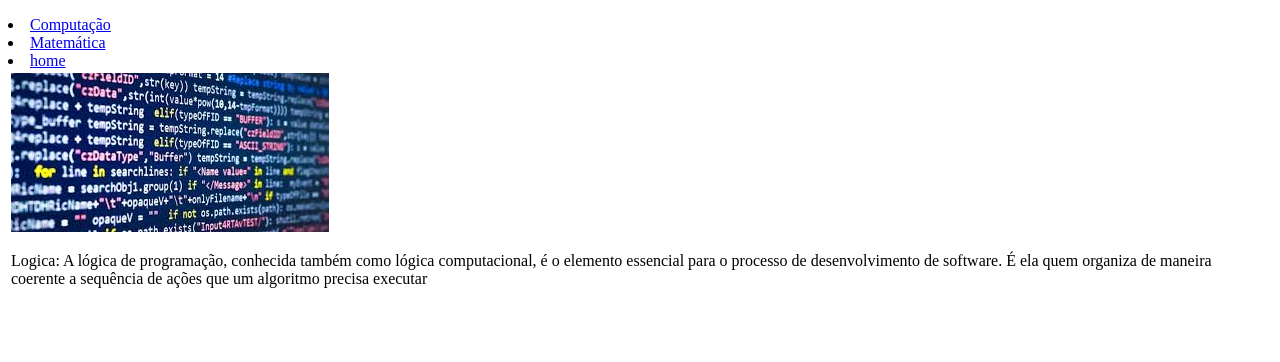
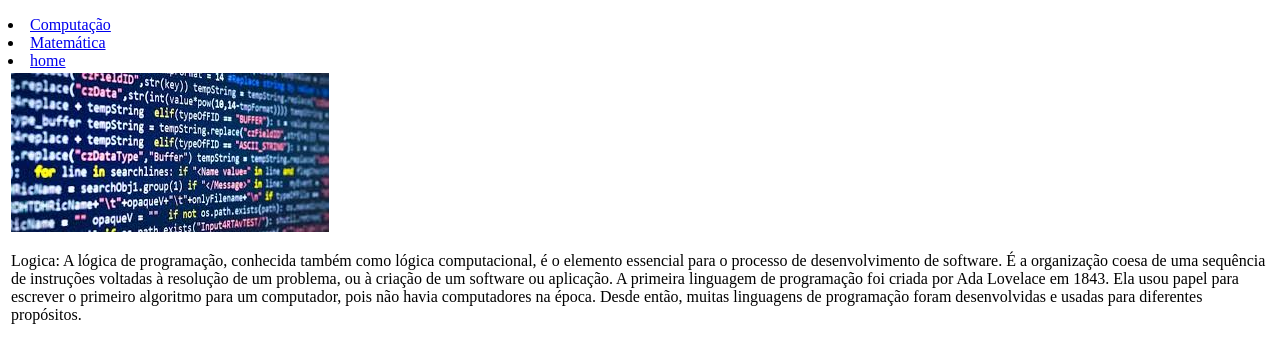
Before and after one commit to claraaanabanana/help-me-lord, a plain HTML site: page HELP ME LORD/logica.html in a window 1280 px wide. Drawn offline with Linux system fonts and the light colour scheme.

Commit message:
Add files via upload

```diff
--- a/HELP ME LORD/logica.html
+++ b/HELP ME LORD/logica.html
@@ -31,7 +31,7 @@
 <td>
     <img src="lógica.png">
 <p>
-    Logica: A lógica de programação, conhecida também como lógica computacional, é o elemento essencial para o processo de desenvolvimento de software. É ela quem organiza de maneira coerente a sequência de ações que um algoritmo precisa executar
+    Logica: A lógica de programação, conhecida também como lógica computacional, é o elemento essencial para o processo de desenvolvimento de software. É a organização coesa de uma sequência de instruções voltadas à resolução de um problema, ou à criação de um software ou aplicação. A primeira linguagem de programação foi criada por Ada Lovelace em 1843. Ela usou papel para escrever o primeiro algoritmo para um computador, pois não havia computadores na época. Desde então, muitas linguagens de programação foram desenvolvidas e usadas para diferentes propósitos.
 </p>
 
 
```
